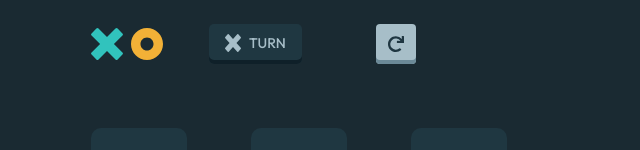
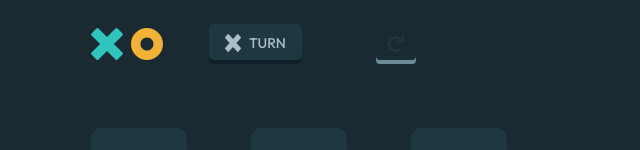
Before and after one commit to kylelamse/tic-tac-toe, a React (Create React App) app: page / in a window 1280 px wide. Shown: the top 150 px of the page, without its empty margins (319-959 px from the left). Built offline with nearby package versions, Linux system fonts and the light colour scheme.

Commit message:
Remove RestartButton sass

```diff
--- a/src/components/RestartButton.scss
+++ /dev/null
@@ -1,13 +0,0 @@
-@use "styles/colors";
-
-.restart_button_container {
-    display: flex;
-    justify-content: center;
-    align-items: center;
-    max-width: 2.5em;
-    max-height: 2.5em;
-    background-color: colors.$silver;
-    border-radius: 0.25em;
-    box-shadow: inset 0 -0.25em 0 #6b8997;
-    padding: 1em;
-}
--- a/src/components/RestartButton.tsx
+++ b/src/components/RestartButton.tsx
@@ -1,14 +1,25 @@
-import React from "react";
-import "./RestartButton.scss";
+import styled from "@emotion/styled";
 import RestartIcon from "./RestartIcon";
+
+const Container = styled.div`
+    display: flex;
+    justify-content: center;
+    align-items: center;
+    max-width: 2.5em;
+    max-height: 2.5em;
+    background-color: colors.$silver;
+    border-radius: 0.25em;
+    box-shadow: inset 0 -0.25em 0 #6b8997;
+    padding: 1em;
+`;
 
 type Props = {};
 
 const RestartButton = (props: Props) => {
     return (
-        <div className="restart_button_container">
+        <Container>
             <RestartIcon />
-        </div>
+        </Container>
     );
 };
 
```
